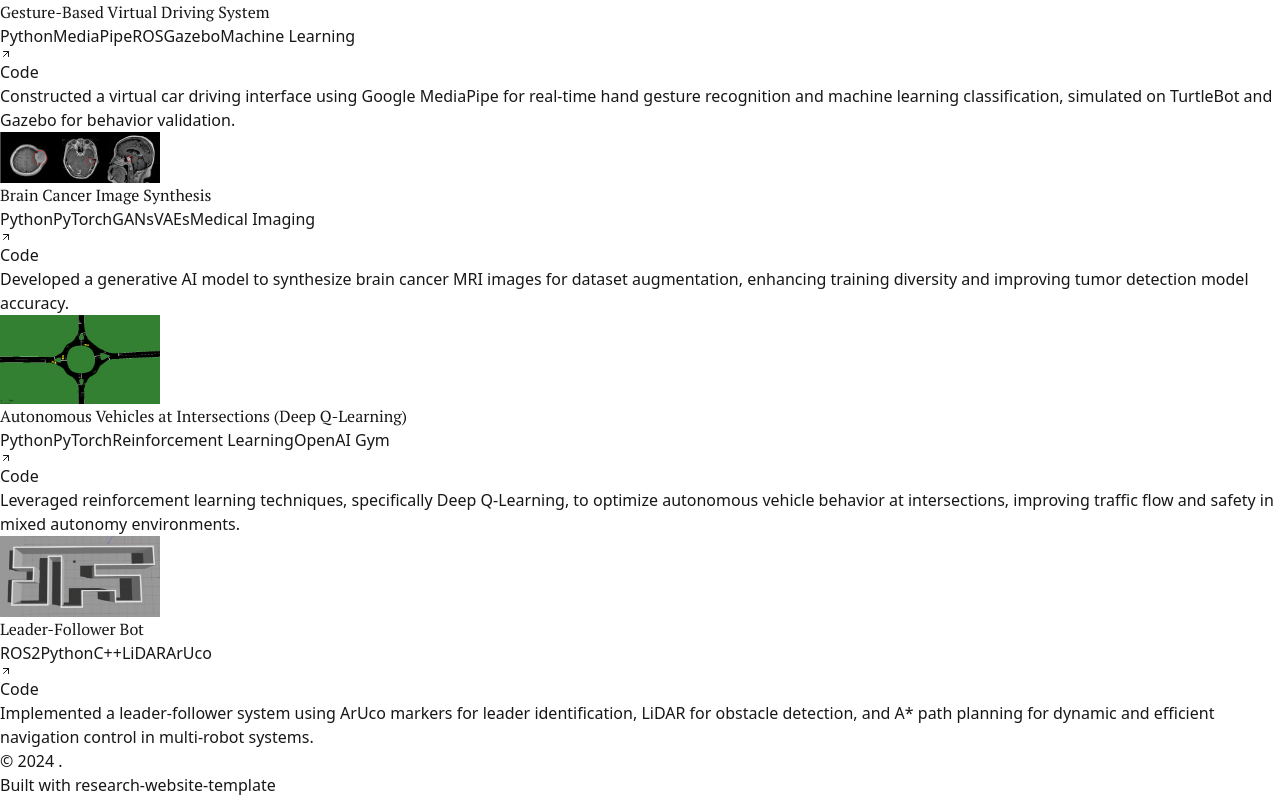
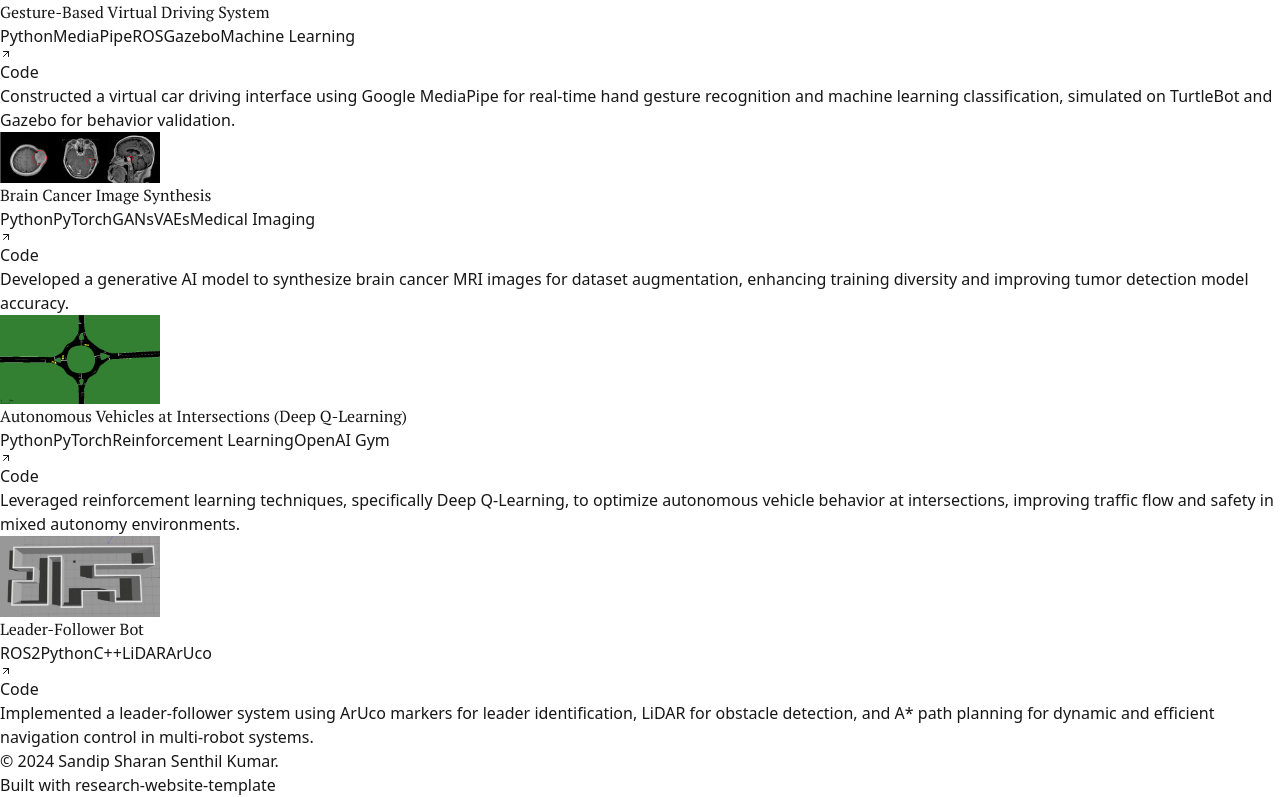
Before and after one commit to sandipsharan/sandipsharan.github.io, a Next.js app: page / in a window 1280 px wide. Shown: the part 2615-3412 px from the top of the page. Built offline with nearby package versions, Linux system fonts and the light colour scheme.

Commit message:
Update layout.tsx

```diff
--- a/src/app/layout.tsx
+++ b/src/app/layout.tsx
@@ -48,7 +48,7 @@ export default function RootLayout({
           <div className="flex flex-row mx-auto max-w-7xl px-6 py-12 md:flex md:items-start md:justify-between ">
             <div className="mb-4 text-sm text-neutral-600 dark:text-neutral-400">
               <p>
-                © {new Date().getFullYear()} {aboutMe.name}.
+                © {new Date().getFullYear()} {aboutMe.nameText}.
               </p>
               {aboutMe.secretDescription && (
                 <p className="text-xs text-neutral-600 dark:text-neutral-400 mt-4">
```
